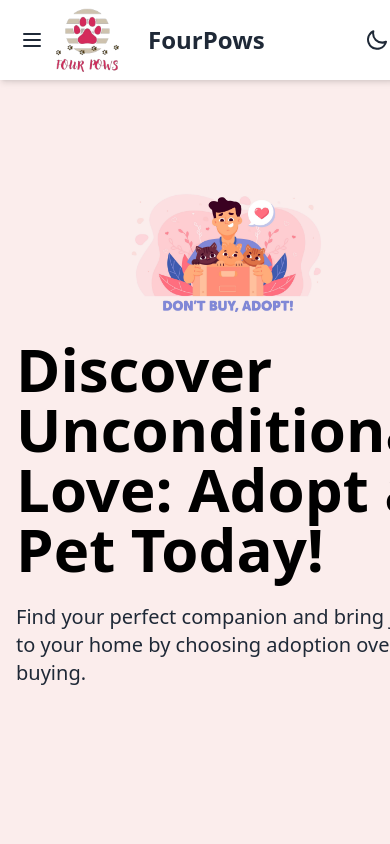
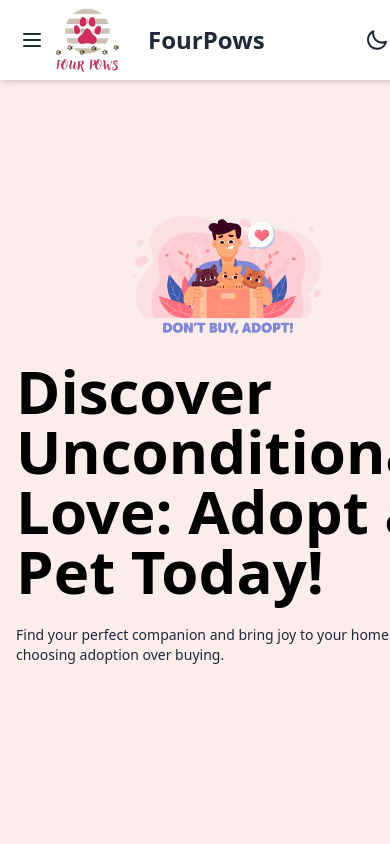
Before and after one commit to shankar4112/Pet-Adoption-platform, a React (Vite) app: page / in a window 390 px wide. Shown: the top 844 px of the page. Built offline with nearby package versions, Linux system fonts and the light colour scheme; no server answers.

Commit message:
update banner section

```diff
--- a/src/pages/home/homeComponents/banner/Banner.jsx
+++ b/src/pages/home/homeComponents/banner/Banner.jsx
@@ -35,7 +35,7 @@ const Banner = () => {
     <img src={ban2} className="w-6/12 rounded-lg " />
     <div>
       <h1 className="text-6xl font-bold text-black"><span className='text-[#ff0000]'></span> Embrace Compassion: Rescue a Pet, Change a Life!</h1>
-      <p className="py-6 text-xl">Make a difference in the world by opening your heart and home to a shelter animal. </p>
+      <p className="py-6 text-sm lg:text-xl">Make a difference in the world by opening your heart and home to a shelter animal. </p>
       {/* <button className="btn btn-primary">Get Started</button> */}
     </div>
   </div>
@@ -49,7 +49,7 @@ const Banner = () => {
     <img src={ban3} className="w-6/12 rounded-lg " />
     <div>
       <h1 className="text-6xl font-bold text-black"><span className='text-[#ff0000]'></span> Discover Unconditional Love: Adopt a Pet Today! </h1>
-      <p className="py-6 text-xl">Find your perfect companion and bring joy to your home by choosing adoption over buying. </p>
+      <p className="py-6 text-sm lg:text-xl">Find your perfect companion and bring joy to your home by choosing adoption over buying. </p>
       {/* <button className="btn btn-primary">Get Started</button> */}
     </div>
   </div>
@@ -65,7 +65,7 @@ const Banner = () => {
     <img src={ban4} className="w-6/12 rounded-lg " />
     <div>
       <h1 className="text-6xl font-bold text-black"><span className='text-[#ff0000]'></span>Transform Lives: Choose Adoption, Choose Love!</h1>
-      <p className="py-6 text-xl">Make a lasting impact by adopting a rescue pet and be a part of their incredible journey toward a brighter future. </p>
+      <p className="py-6 text-sm lg:text-xl">Make a lasting impact by adopting a rescue pet and be a part of their incredible journey toward a brighter future. </p>
       {/* <button className="btn btn-primary">Get Started</button> */}
     </div>
   </div>
```
